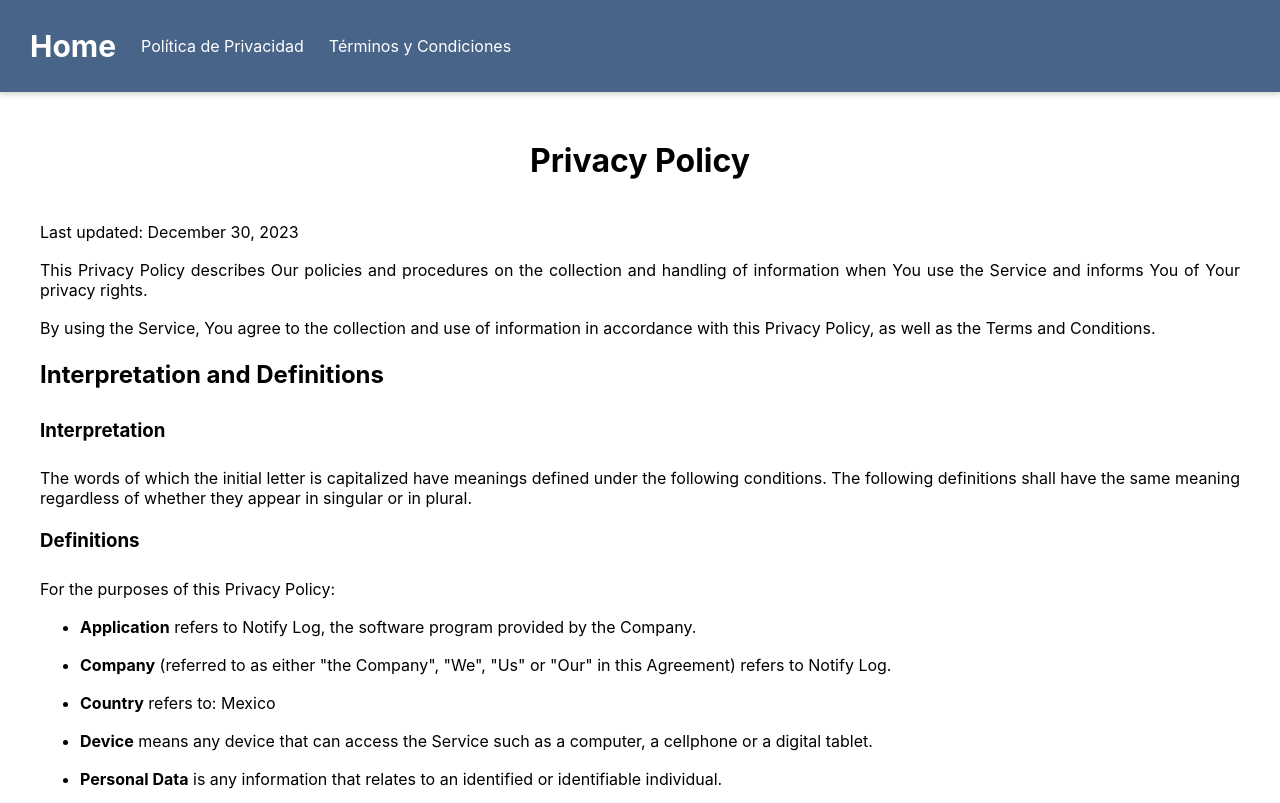
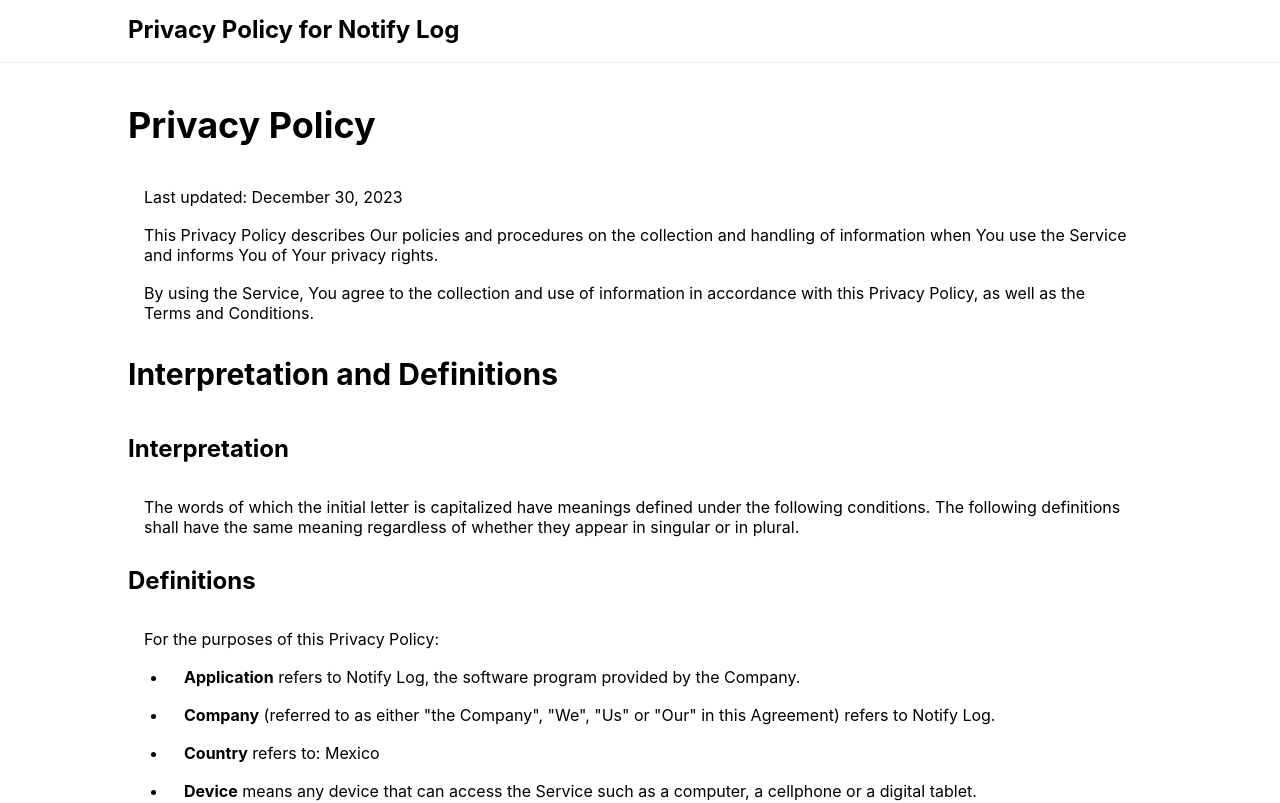
Before and after one commit to hardev-app/NotifyPage, a React (Create React App) app: page /privacy in a window 1280 px wide. Shown: the top 803 px of the page. Built offline with nearby package versions, Linux system fonts and the light colour scheme.

Commit message:
Settings 1.3

```diff
--- a/src/components/Layout.js
+++ b/src/components/Layout.js
@@ -8,7 +8,7 @@
 const Layout = () => {
     return (
         <div>
-            <Header />
+            {/* <Header /> */}
             <main>
                 <Suspense fallback={<Loader />}>
                     <Outlet />
--- a/src/routes/Home.js
+++ b/src/routes/Home.js
@@ -2,7 +2,7 @@
   console.log(process.env.PUBLIC_URL);
   return (
     <div className='container'>
-        <h2>Home</h2>
+        <h1>Home</h1>
     </div>
   )
 };
--- a/src/routes/PrivacyPolicy.js
+++ b/src/routes/PrivacyPolicy.js
@@ -3,6 +3,13 @@
 
 const PrivacyPolicy = () => {
   return (
+    <div className='page'>
+      <div className='header'>
+        <div className='container'>
+          <p className='title'>Privacy Policy for Notify Log</p>
+        </div>
+      </div>
+      <div className='translations-content-container'>
         <div className='container'>
           <h1>Privacy Policy</h1>
           <p>Last updated: December 30, 2023</p>
@@ -97,6 +104,8 @@
 
           <img className='img' src={imgLogo} alt="Logo Notify Log" />
         </div>
+      </div>
+    </div>
   )
 };
 
--- a/src/routes/TermsAndConditions.js
+++ b/src/routes/TermsAndConditions.js
@@ -3,36 +3,39 @@
 
 const TermsAndConditions = () => {
   return (
-    <div className='container'>
-      <h2>TÉRMINOS Y CONDICIONES</h2>
-
-      <h3>Condiciones Generales</h3>
-      <p>Al hacer uso de está aplicación, usted ratifica su aceptación de los términos de uso aquí presentados y se compromete a respetarlos.
-      En caso de descargar la aplicación, se requerirá su aceptación de los términos establecidos de forma inmediata antes de su uso como usuario final de la aplicación.
-      En el caso de no aceptar estas condiciones de uso, se le recomienda abstenerse de utilizar la aplicación.</p>
-
-      <h3>Limitaciones sobre la Responsabilidad</h3>
-      <p>Declinamos cualquier responsabilidad por daños resultantes de un uso indebido del sistema.
-        No asumimos responsabilidad alguna por costos, inconvenientes, pérdidas o daños ocasionados por interrupciones o fallas en la prestación de servicios o instalaciones, o en el acceso a nuestra aplicación, cuando dichas fallas sean resultado de circunstancias que se denominan fuera de nuestro control.
-        En caso de que un evento fuera de nuestro control afecte el cumplimiento de de las funciones dentro de la aplicación, dichas obligaciones se ajustarán durante el plazo y/o al final del tiempo que dure el evento fuera de nuestro control.
-        En tal caso, no asumimos responsabilidad alguna frente a usted por las consecuencias de cualquier incumplimiento.</p>
-
-      <h3>Modificaciones</h3>
-      <p>Nos reservamos el derecho de revisar y ajustar los términos y condiciones de uso en cualquier momento, realizando modificaciones de forma pertinente.
-        Consulte constantemente los posibles cambios, ya que son obligatorios para el uso de esta aplicación.</p>
-
-      <h3>Limitaciones de Uso</h3>
-      <p>Solo está autorizado el uso de la aplicación con fines legítimos, y se le prohíbe el uso en caso de:
-        <ol>
-          <li><b>Contra la ley</b>: No está permitido utilizar la aplicación de manera que infrinja cualquier ley o regulación local, nacional o internacional aplicable, así como los términos de cualquier acuerdo entre usted y la aplicación.</li>
-          <li><b>Actividades ilegales o fraudulentas</b>: No se permite el uso de la aplicación con propósitos o fines ilegales o fraudulentos.</li>
-          <li><b>Perjudicar a menores</b>: Queda estrictamente prohibido utilizar la aplicación con la intención de perjudicar o intentar perjudicar a menores de cualquier manera.</li>
-        </ol>
-        Cualquier uso no autorizado de la aplicación con fines contrarios a estos términos será objeto de medidas apropiadas y puede dar lugar a la terminación del uso de la aplicación.</p>
-
-      <p>Actualización: 5 de Diciembre 2023</p>
-
-      <img className='img' src={imgLogo} alt="Logo Notify Log" />
+    <div className='page'>
+      <div className='header'>
+        <div className='container'>
+          <p className='title'>Terms and Conditions for Notify Log</p>
+        </div>
+      </div>
+      <div className='translations-content-container'>
+        <div className='container'>
+          <h1>TERMS AND CONDITIONS</h1>
+          <p>Last updated: December 30, 2023</p>
+          <h2>General conditions</h2>
+          <p>By using this application, you ratify your acceptance of the terms of use presented here and agree to respect them. If you download the application, your acceptance of the established terms will be required immediately prior to use as an end user of the application. If you do not accept these conditions of use, you are recommended to refrain from using the application.</p>
+          <h2>Limitations on Liability</h2>
+          <p>We decline any responsibility for damages resulting from improper use of the system. We accept no liability for costs, inconvenience, loss or damage caused by interruptions or failures in the provision of services or facilities, or in access to our application, where such failures are the result of circumstances beyond our control. In the event that an event outside our control affects the performance of functions within the application, such obligations will be adjusted during the term and/or at the end of the duration of the event outside our control. In such case, we have no liability to you for the consequences of any failure to comply.</p>
+          <h2>Modifications</h2>
+          <p>We reserve the right to review and adjust the terms and conditions of use at any time, making modifications as appropriate. Constantly check for possible changes, as they are mandatory for the use of this application.</p>
+          <h2>Limitations of Use</h2>
+          <p>The use of the application is only authorized for legitimate purposes, and use is prohibited in case of:</p>
+          <ul>
+            <li>
+              <p><b>Against the law</b>: You are not permitted to use the application in any way that violates any applicable local, national or international law or regulation, as well as the terms of any agreement between you and the application.</p>
+            </li>
+            <li>
+              <p><b>Illegal or fraudulent activities</b>: Use of the application for illegal or fraudulent purposes or purposes is not permitted.</p>
+            </li>
+            <li>
+              <p><b>Harming minors</b>: It is strictly prohibited to use the application with the intention of harming or attempting to harm minors in any way.</p>
+            </li>
+          </ul>
+          <p>Any unauthorized use of the App for purposes inconsistent with these Terms will be subject to appropriate action and may result in termination of use of the App.</p>
+          <img className='img' src={imgLogo} alt="Logo Notify Log" />
+        </div>
+      </div>
     </div>
   )
 };
--- a/src/styles/Footer.css
+++ b/src/styles/Footer.css
@@ -1,13 +1,20 @@
 footer {
     background-color: #f8f8f8;
     height: 60px;
+    border-top: 1px solid #eee;
+    margin: 32px 0 0;
+    padding: 16px;
 }
-
 .footer-div {
-    padding: 20px;
+    position: relative;
+    width: 90%;
+    max-width: 1024px;
+    margin: 0 auto;
 }
-
 .copyright {
-    margin: 0;
-    text-align: center;
+    display: block;
+    margin-block-start: 1em;
+    margin-block-end: 1em;
+    margin-inline-start: 1em;
+    margin-inline-end: 1em;
 }
--- a/src/styles/Layout.css
+++ b/src/styles/Layout.css
@@ -1,32 +1,69 @@
 main {
     min-height: calc(100vh - 162px);
 }
+main .page {
+    width: 100%;
+}
+main .header {
+    color: black;
+    padding: 18px 0;
+}
 main .container {
-    padding: 28px;
-    max-width: 1200px;
+    position: relative;
+    width: 90%;
+    max-width: 1024px;
     margin: 0 auto;
 }
+main .header .title {
+    font-size: 24px;
+    line-height: 24px;
+    font-weight: 700;
+    margin: 0;
+}
+main .translations-content-container {
+    padding-top: 8px;
+    border-top: 1px solid #eee;
+}
 main .container h1 {
-    text-align: center;
-    size: 28px;
-    padding-bottom: 20px;
+    font-size: 36px;
+    font-weight: 700;
+    line-height: 60px;
+    padding-bottom: 8px;
 }
 main .container h2 {
-    size: 26px;
-    padding-bottom: 10px;
+    font-size: 30px;
+    font-weight: 700;
+    line-height: 48px;
+    padding-bottom: 8px;
 }
 main .container h3 {
-    size: 20px;
-    padding-bottom: 8px;
+    font-size: 24px;
+    font-weight: 700;
+    line-height: 36px;
+    padding-bottom: 6px;
 }
 main .container h4 {
-    size: 18px;
-    padding-bottom: 5px;
+    font-size: 20px;
+    line-height: 30px;
+    font-weight: 700;
+    padding-bottom: 2px;
 }
 main .container p {
     size: 16px;
-    text-align: justify;
     padding-bottom: 2px;
+    display: block;
+    margin-block-start: 1em;
+    margin-block-end: 1em;
+    margin-inline-start: 1em;
+    margin-inline-end: 1em;
+}
+main .container ul {
+    display: block;
+    list-style-type: disc;
+}
+main .container li {
+    display: list-item;
+    text-align: -webkit-match-parent;
 }
 main .container .img {
     display: flex;
```
Lines whose indentation alone changed are shown as unchanged.
